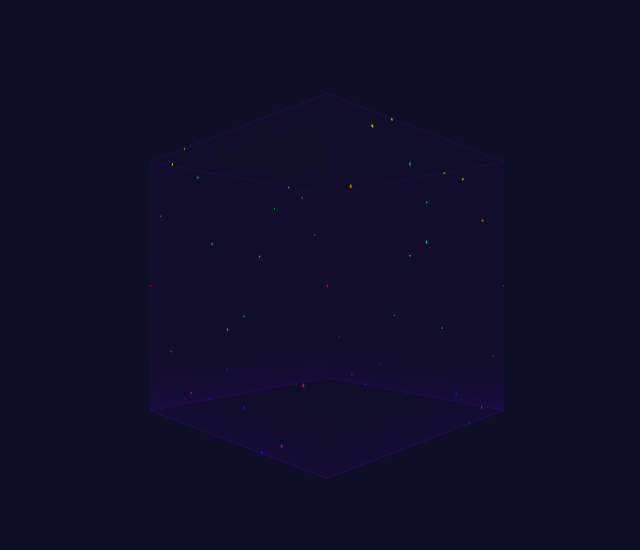
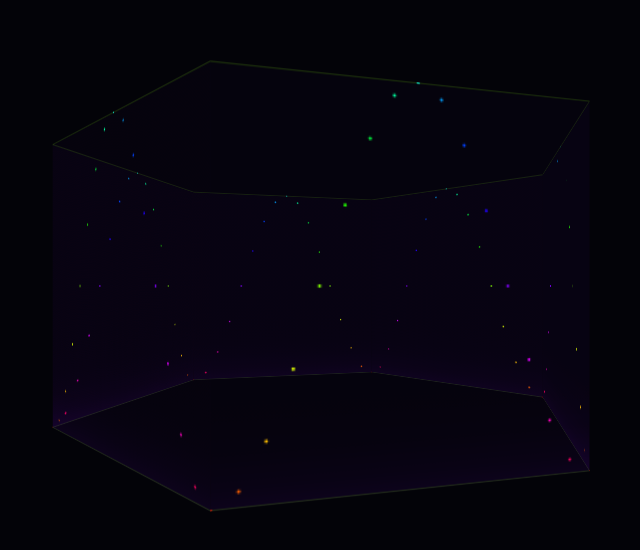
Before and after one commit to doppler/three-d-graph, a React (Create React App) app: page / in a window 1280 px wide. Shown: the part 114-664 px from the top of the page, without its empty margins (313-953 px from the left). Built offline with nearby package versions, Linux system fonts and the light colour scheme.

Commit message:
make # sides arbitrary

```diff
--- a/src/App.css
+++ b/src/App.css
@@ -1,5 +1,5 @@
 #App {
-  background-color: hsl(240, 50%, 10%);
+  background-color: hsl(240, 50%, 2%);
   height: 100vh;
   color: white;
 }
@@ -9,7 +9,7 @@
   position: relative;
   top: calc(100vh / 2 - 125px);
   left: calc(100vw / 2 - 125px);
-  perspective: 500px;
+  perspective: 520px;
 }
 #Cube {
   position: relative;
@@ -25,9 +25,8 @@
 }
 
 line {
-  stroke: hsla(270, 100%, 50%, 0.25);
+  stroke: hsla(90, 100%, 50%, 0.25);
 }
 circle {
   stroke-width: 0;
-  fill: hsl(90, 100%, 50%);
 }
--- a/src/App.js
+++ b/src/App.js
@@ -3,7 +3,9 @@ import "./App.css";
 
 const graphDivs = 1;
 const graphSize = 250;
-const numSides = 4;
+const numSides = 6;
+const translateLength =
+  graphSize / 2 / Math.tan(((360 / numSides / 2) * Math.PI) / 180);
 
 const App = () => {
   const [angle, setAngle] = useState(45);
@@ -12,9 +14,14 @@ const App = () => {
   useEffect(() => {
     cancelAnimationFrame(frame);
     requestAnimationFrame(() =>
-      setAngle(angle => (angle === 89 ? 0 : angle + 1))
+      setAngle(angle => (angle === 360 / numSides - 1 ? 0 : angle + 0.2))
     );
   }, [angle]);
+  useEffect(() => {
+    document
+      .getElementById("Scene")
+      .style.setProperty("perspective", `${translateLength * 2.5}px`);
+  });
   return (
     <div id="App">
       <div id="Scene">
@@ -36,7 +43,8 @@ const Face = ({ side, angle, style }) => (
       ...style,
       width: graphSize,
       height: graphSize,
-      transform: `rotateY(${(360 / numSides) * side}deg) translateZ(125px)`
+      transform: `rotateY(${(360 / numSides) *
+        side}deg) translateZ(${translateLength}px)`
     }}
   >
     <svg width={graphSize} height={graphSize}>
@@ -55,10 +63,10 @@ const Face = ({ side, angle, style }) => (
 );
 
 const SineWave = ({ angle }) => {
-  const numPoints = 16 - (angle % 8);
+  const numPoints = 16;
   const Origin = graphSize / 2;
   const Frequency = (Math.PI * 2) / numPoints;
-  const Phase = (angle * Math.PI * 4) / 180;
+  const Phase = (angle * Math.PI * numSides) / 180;
   const Amplitude = graphSize / 2;
 
   return [...Array(numPoints).keys()].map(i => (
```
